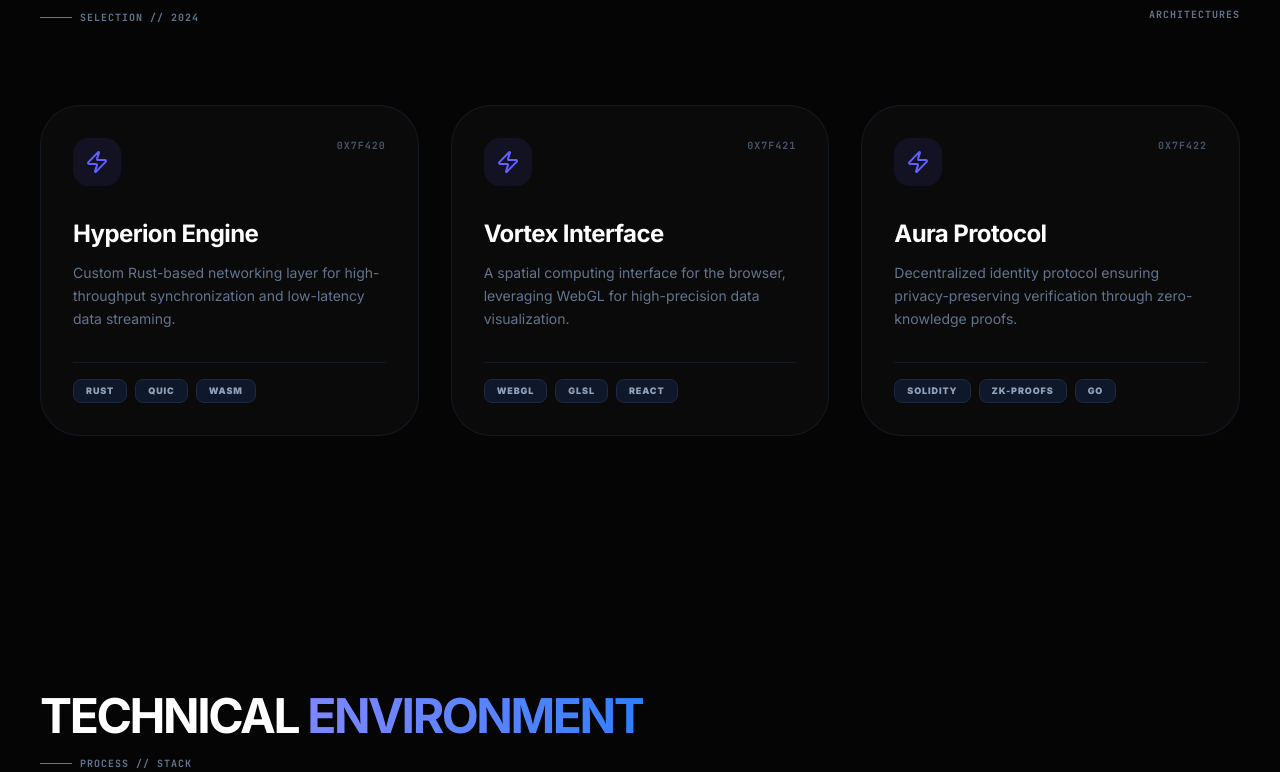
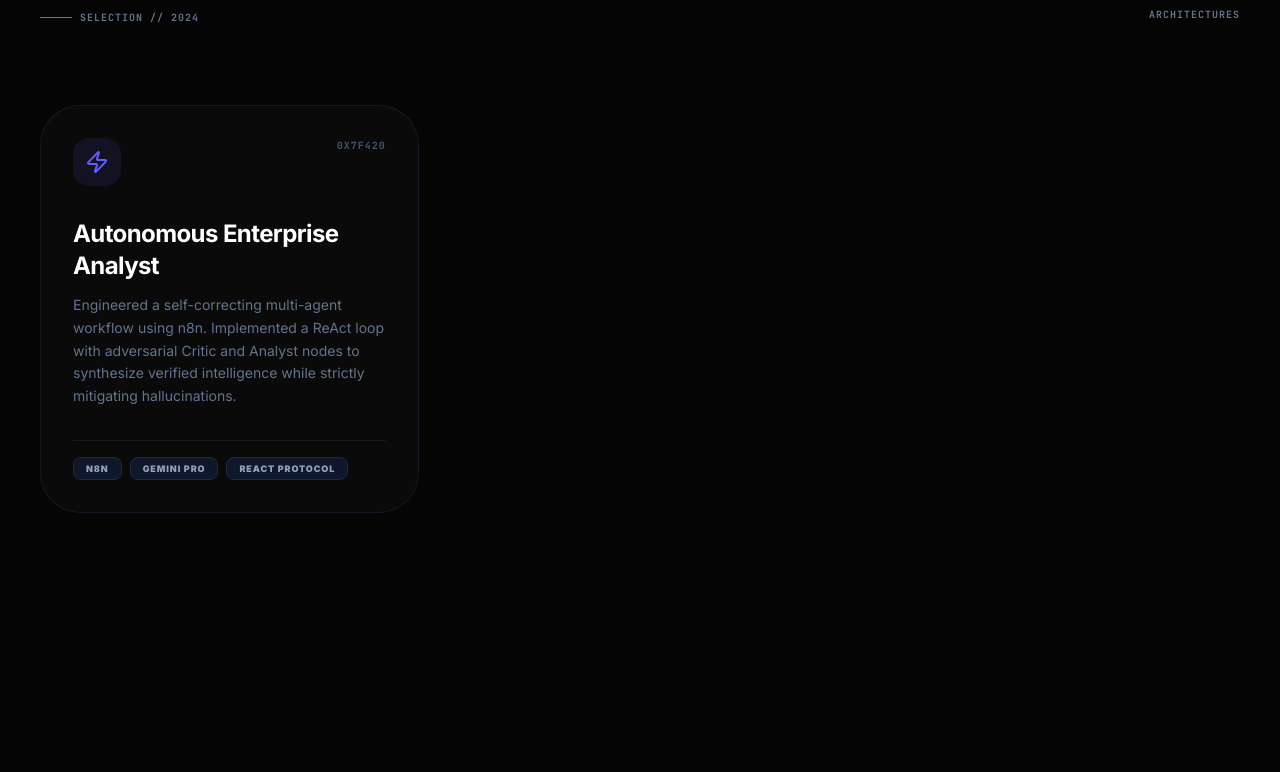
Before and after one commit to Lorchissimo/Lorchissimo.github.io, a React (Vite) app: page / in a window 1280 px wide. Shown: the part 903-1675 px from the top of the page. Built offline with nearby package versions, Linux system fonts and the light colour scheme.

Commit message:
Update project list with new entry
Replaced existing project entries with a new project about Autonomous Enterprise Analyst, including updated details and tags.

```diff
--- a/src/components/Projects.tsx
+++ b/src/components/Projects.tsx
@@ -3,26 +3,13 @@ import { ExternalLink, Code2, Zap } from "lucide-react";
 
 const PROJECTS = [
   {
-    title: "Hyperion Engine",
-    category: "Rust / networking",
-    image: "https://picsum.photos/seed/hyperion/800/600",
-    description: "Custom Rust-based networking layer for high-throughput synchronization and low-latency data streaming.",
-    tags: ["Rust", "QUIC", "WASM"]
+    title: "Autonomous Enterprise Analyst",
+    category: "AI / Multi-Agent Systems",
+    image: "https://picsum.photos/seed/n8n/800/600", // Remember to swap this out for your actual screenshot later!
+    description: "Engineered a self-correcting multi-agent workflow using n8n. Implemented a ReAct loop with adversarial Critic and Analyst nodes to synthesize verified intelligence while strictly mitigating hallucinations.",
+    tags: ["n8n", "Gemini Pro", "ReAct Protocol"]
   },
-  {
-    title: "Vortex Interface",
-    category: "TypeScript / UI",
-    image: "https://picsum.photos/seed/vortex/800/600",
-    description: "A spatial computing interface for the browser, leveraging WebGL for high-precision data visualization.",
-    tags: ["WebGL", "GLSL", "React"]
-  },
-  {
-    title: "Aura Protocol",
-    category: "Blockchain / Security",
-    image: "https://picsum.photos/seed/aura/800/600",
-    description: "Decentralized identity protocol ensuring privacy-preserving verification through zero-knowledge proofs.",
-    tags: ["Solidity", "ZK-Proofs", "Go"]
-  }
+
 ];
 
 export default function Projects() {
```
